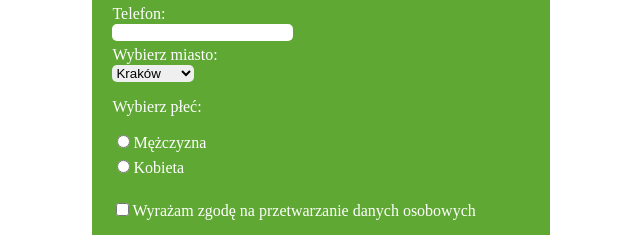
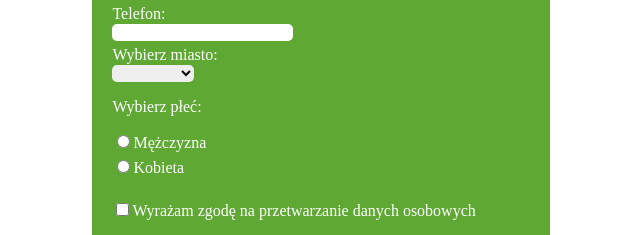
Before and after one commit to jdgtx/jdgtx.github.io, a plain HTML site: page zadania-domowe/zadanie-6/index.html in a window 1280 px wide. Shown: the part 153-388 px from the top of the page, 319-959 px from the left. Drawn offline with Linux system fonts and the light colour scheme.

Commit message:
zadanie 6 update3

```diff
--- a/zadania-domowe/zadanie-6/index.html
+++ b/zadania-domowe/zadanie-6/index.html
@@ -27,6 +27,7 @@
         <br>
         <label for="city">Wybierz miasto:</label>
         <select name="city" id="city">
+            <option value="None"></option>
             <option value="Krakow">Kraków</option>
             <option value="Warszawa">Warszawa</option>
             <option value="Gdansk">Gdańsk</option>
```
